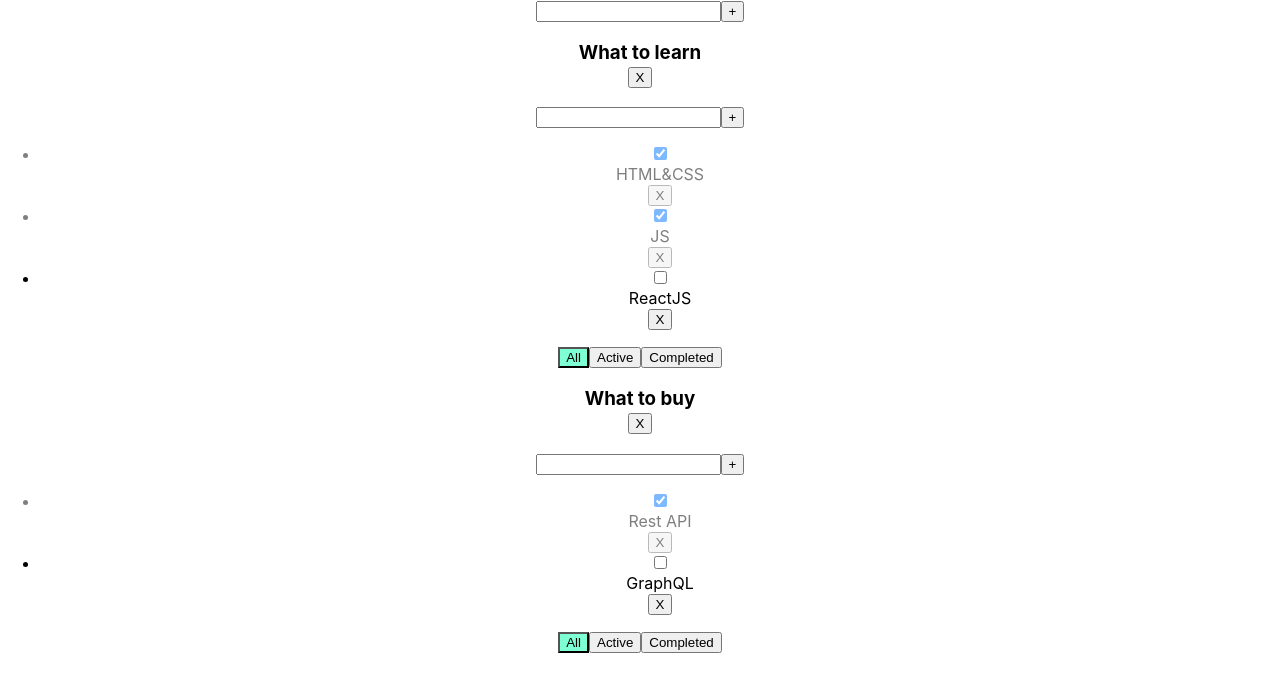
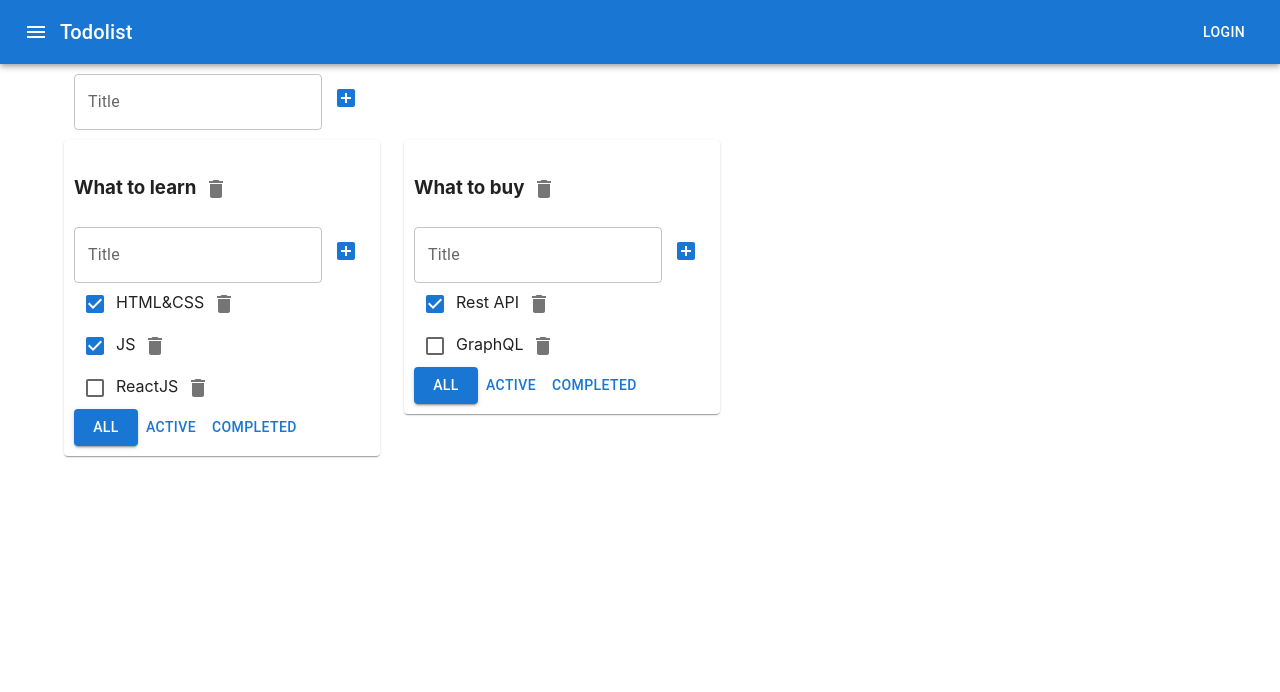
Before and after one commit to vaxich/todolist_myself, a React (Create React App) app: page / in a window 1280 px wide. Shown: the top 692 px of the page. Built offline with nearby package versions, Linux system fonts and the light colour scheme.

Commit message:
done 7 lesson

```diff
--- a/package.json
+++ b/package.json
@@ -3,6 +3,10 @@
   "version": "0.1.0",
   "private": true,
   "dependencies": {
+    "@emotion/react": "^11.11.3",
+    "@emotion/styled": "^11.11.0",
+    "@mui/icons-material": "^5.15.3",
+    "@mui/material": "^5.15.3",
     "@testing-library/jest-dom": "^5.14.1",
     "@testing-library/react": "^13.0.0",
     "@testing-library/user-event": "^13.2.1",
@@ -10,10 +14,12 @@
     "@types/node": "^16.7.13",
     "@types/react": "^18.0.0",
     "@types/react-dom": "^18.0.0",
+    "@types/styled-components": "^5.1.34",
     "@types/uuid": "^9.0.6",
     "react": "^18.2.0",
     "react-dom": "^18.2.0",
     "react-scripts": "5.0.1",
+    "styled-components": "^6.1.8",
     "typescript": "^4.4.2",
     "uuid": "^9.0.1",
     "web-vitals": "^2.1.0"
--- a/src/AddItemForm.tsx
+++ b/src/AddItemForm.tsx
@@ -1,3 +1,5 @@
+import { AddBox, Delete } from "@mui/icons-material";
+import { Button, IconButton, TextField } from "@mui/material";
 import { ChangeEvent, KeyboardEvent, useState } from "react"
 
 export type AddItemFormPropsType = {
@@ -28,7 +30,7 @@ export const AddItemForm = (props: AddItemFormPropsType) => {
             props.callBack(title.trim());
             setTitle("")
         }
-         else {
+        else {
             seterror("Title is requare")
         }
 
@@ -37,14 +39,25 @@ export const AddItemForm = (props: AddItemFormPropsType) => {
 
     return (
         <div>
-            <input
-                className={error ? "error" : ""}
+            <TextField
+                //className={error ? "error" : ""}
                 onKeyPress={onPresshandler}
                 onChange={onChangeHandler}
-                value={title} />
+                value={title}
+                error={!!error}
+                label="Title"
+                helperText={error}
+            />
 
-            <button onClick={addItem}>+</button>
-            {error && <div className="error-message">{error}</div>}
+
+            {/* <Button onClick={addItem} variant="contained">+</Button> */}
+            <IconButton
+                color="primary"
+                size="large"
+                onClick={addItem}>
+                <AddBox />
+            </IconButton>
+            {/* {error && <div className="error-message">{error}</div>} */}
         </div>
     )
 }
--- a/src/App.css
+++ b/src/App.css
@@ -1,22 +1,8 @@
-.App {
-  text-align: center;
+/* .is-done {
+    opacity: 0.5;
+    display: inline;
 }
 
-
-
-.error {
-  border: red 1px solid;
-}
-
-.error-message {
-  color: red;
-}
-
-
-.active-filter {
-  background-color: aquamarine;
-}
-
-.is-done {
-  opacity: 0.5;
-}
+.task {
+    display: inline;
+} */
--- a/src/App.tsx
+++ b/src/App.tsx
@@ -4,7 +4,8 @@ import './App.css';
 import { Todolist } from './Todolist';
 import { v1 } from 'uuid';
 import { AddItemForm } from './AddItemForm';
-
+import { AppBar, Button, Container, Grid, IconButton, Paper, Toolbar, Typography } from '@mui/material';
+import MenuIcon from '@mui/icons-material/Menu';
 export type TaskType = {
   id: string
   title: string
@@ -108,7 +109,29 @@ function App() {
 
   return (
     <div className="App">
+      <AppBar position="static">
+        <Toolbar>
+          <IconButton
+            size="large"
+            edge="start"
+            color="inherit"
+            aria-label="menu"
+
+          >
+            <MenuIcon />
+          </IconButton>
+          <Typography variant="h6" component="div" sx={{ flexGrow: 1 }}>
+            Todolist
+          </Typography>
+          <Button color="inherit">Login</Button>
+        </Toolbar>
+      </AppBar>
+
+      <Container fixed>
+        <Grid container style={{ padding: "10px" }}>
           <AddItemForm callBack={addTodolist} />
+        </Grid>
+        <Grid container spacing={3}>
           {todolists.map(tl => {
             let taskForTodolist = tasks[tl.id];
 
@@ -121,7 +144,9 @@ function App() {
               taskForTodolist = tasks[tl.id].filter(task => task.isDone === true)
 
             }
-        return <Todolist
+            return <Grid item>
+              <Paper style={{ padding: "10px" }}>
+                <Todolist
                   key={tl.id}
                   todolistId={tl.id}
                   title={tl.title}
@@ -135,10 +160,12 @@ function App() {
                   changeTaskTitle={changeTaskTitle}
                   changeTodolistTitle={changeTodolistTitle}
                 />
+              </Paper>
+            </Grid>
           })}
+        </Grid>
 
-
-
+      </Container>
 
     </div>
   );
--- a/src/EditableSpan.tsx
+++ b/src/EditableSpan.tsx
@@ -1,3 +1,4 @@
+import { TextField } from "@mui/material"
 import { ChangeEvent, useState } from "react"
 
 export type EditableSpanPropsType = {
@@ -23,12 +24,12 @@ export const EditableSpan = (props: EditableSpanPropsType) => {
     }
 
     return (
-        <div>
+        <>
             {
                 status
                     ? <span onDoubleClick={setChangeMode}>{title}</span>
-                    : <input value={title} autoFocus onBlur={setViewMode} onChange={onChangeTitle} />
+                    : <TextField value={title} autoFocus onBlur={setViewMode} onChange={onChangeTitle} />
             }
-        </div>
+        </>
     )
 }
--- a/src/Todolist.tsx
+++ b/src/Todolist.tsx
@@ -3,6 +3,8 @@ import { FilterType, TaskType } from "./App"
 import './App.css';
 import { AddItemForm } from "./AddItemForm";
 import { EditableSpan } from "./EditableSpan";
+import { Button, Checkbox, IconButton } from "@mui/material";
+import { Delete } from "@mui/icons-material";
 
 
 
@@ -27,7 +29,7 @@ export const Todolist = (props: propsType) => {
 
 
 
-  const addTask = (title:string) => {
+  const addTask = (title: string) => {
     props.addTask(props.todolistId, title)
 
 
@@ -67,34 +69,47 @@ export const Todolist = (props: propsType) => {
 
   return (
     <div>
-      <h3> <EditableSpan value={props.title} callBack={changeTodolistTitle}/> <button onClick={removeTodolist}>X</button></h3>
+      <h3> <EditableSpan value={props.title} callBack={changeTodolistTitle} />
+      {/* <button onClick={removeTodolist}>X</button> */}
+      <IconButton onClick={removeTodolist}>
+                <Delete />
+              </IconButton>
+      </h3>
+
 
       <div>
-        <AddItemForm callBack={addTask}/>
+        <AddItemForm callBack={addTask} />
 
       </div>
-      <ul>
+      <div>
         {props.tasks.map((task) => {
 
-          const changeTaskTitle = ( title: string) => {
-            props.changeTaskTitle(props.todolistId, task.id, title )
+          const changeTaskTitle = (title: string) => {
+            props.changeTaskTitle(props.todolistId, task.id, title)
           }
 
           return (
-            <li key={task.id} className={task.isDone ? "is-done" : ""}>
-              <input type="checkbox" checked={task.isDone} onChange={() => changeTaskStatus(task.id)} />
-              {/* <span>{task.title}---</span> */}
-              <EditableSpan value={task.title} callBack={changeTaskTitle}/>
-              <button onClick={() => { props.removeTask(props.todolistId, task.id) }}>X</button>
-            </li>
+            <div key={task.id} className={task.isDone ? "is-done" : ""}>
+              <Checkbox
+              color="primary"
+              checked={task.isDone}
+              onChange={() => changeTaskStatus(task.id)}
+              />
+
+              <EditableSpan value={task.title} callBack={changeTaskTitle} />
+
+              <IconButton onClick={() => { props.removeTask(props.todolistId, task.id) }}>
+                <Delete />
+              </IconButton>
+            </div>
           )
         })}
 
-      </ul>
+      </div>
       <div>
-        <button className={props.filter === "All" ? "active-filter" : ""} onClick={onAllClickHandler}>All</button>
-        <button className={props.filter === "Active" ? "active-filter" : ""} onClick={onActiveClickHandler}>Active</button>
-        <button className={props.filter === "Completed" ? "active-filter" : ""} onClick={onCompleetedClickHandler}>Completed</button>
+        <Button variant={props.filter === "All" ? "contained" : "text"} color="primary"  onClick={onAllClickHandler}>All</Button>
+        <Button variant={props.filter === "Active" ? "contained" : "text"} color="primary" onClick={onActiveClickHandler}>Active</Button>
+        <Button variant={props.filter === "Completed" ? "contained" : "text"} color="primary" onClick={onCompleetedClickHandler}>Completed</Button>
       </div>
     </div>
   )
```
Also changed, not shown: 1 other file (tests, documents, lock files or other folders). Lines whose indentation alone changed are shown as unchanged.
